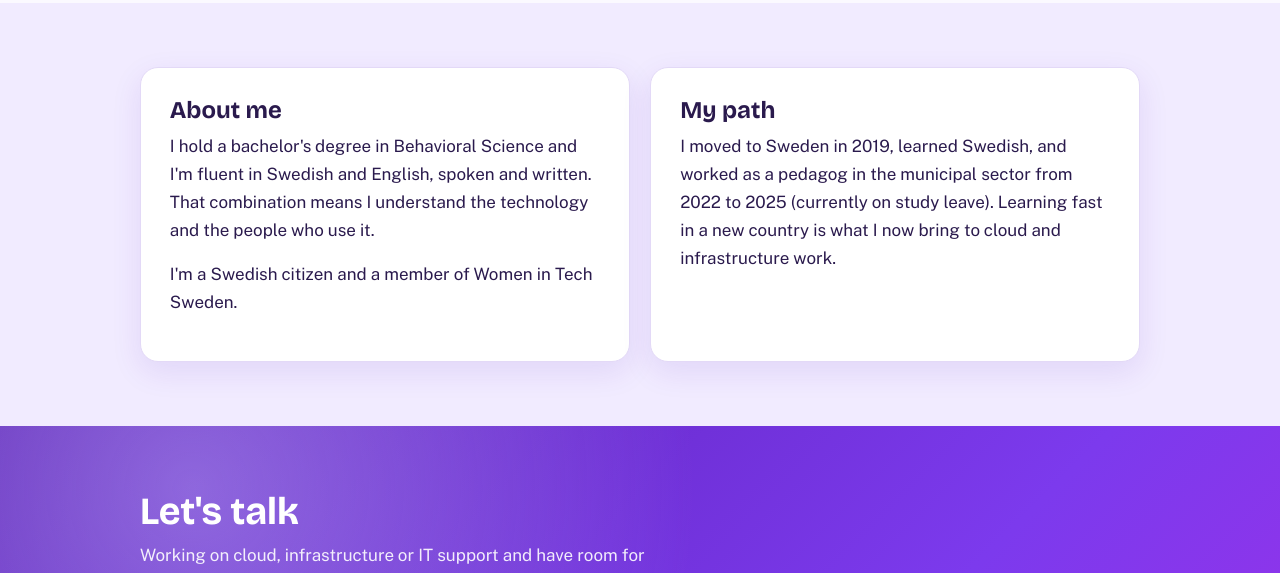
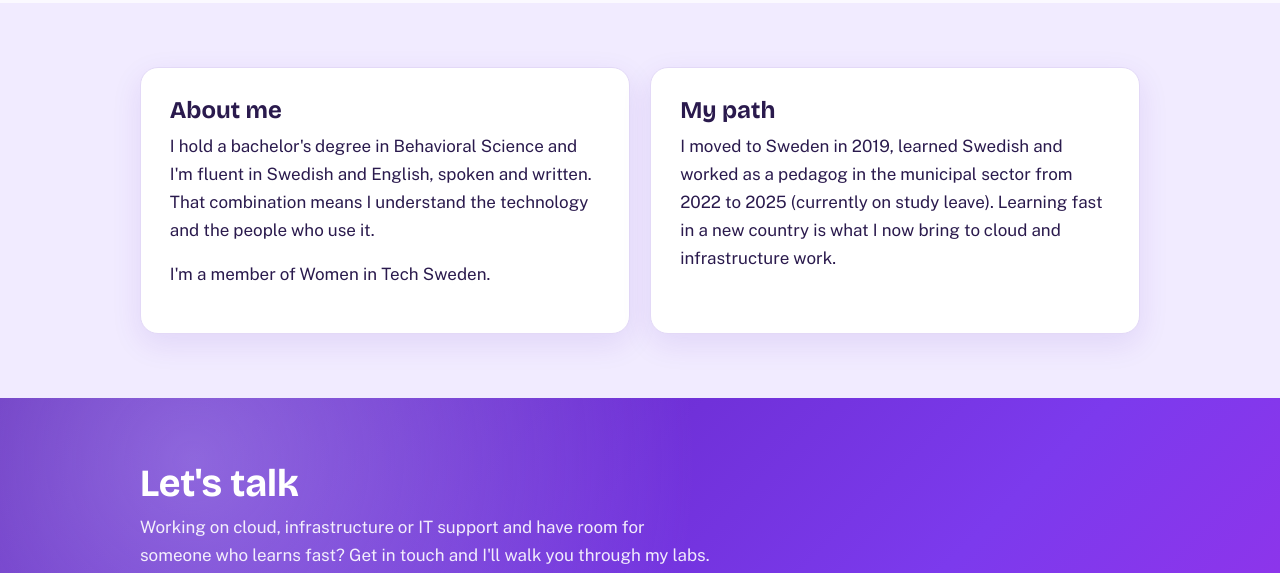
Before and after one commit to secexpert123/Welcome-to-Amrita-s_Portfolio, a plain HTML site: page index.html in a window 1280 px wide. Shown: the part 3660-4233 px from the top of the page. Drawn offline with nearby package versions, Linux system fonts and the light colour scheme.

Commit message:
Update index.html

```diff
--- a/index.html
+++ b/index.html
@@ -209,11 +209,11 @@ footer{padding:1.5rem 0;color:var(--muted);font-size:.9rem}
     <div>
       <h2 class="sec">About me</h2>
       <p>I hold a bachelor's degree in Behavioral Science and I'm fluent in Swedish and English, spoken and written. That combination means I understand the technology and the people who use it.</p>
-      <p>I'm a Swedish citizen and a member of Women in Tech Sweden.</p>
+      <p>I'm a member of Women in Tech Sweden.</p>
     </div>
     <div>
       <h2 class="sec">My path</h2>
-      <p>I moved to Sweden in 2019, learned Swedish, and worked as a pedagog in the municipal sector from 2022 to 2025 (currently on study leave). Learning fast in a new country is what I now bring to cloud and infrastructure work.</p>
+      <p>I moved to Sweden in 2019, learned Swedish and worked as a pedagog in the municipal sector from 2022 to 2025 (currently on study leave). Learning fast in a new country is what I now bring to cloud and infrastructure work.</p>
     </div>
   </div>
 </section>
```
